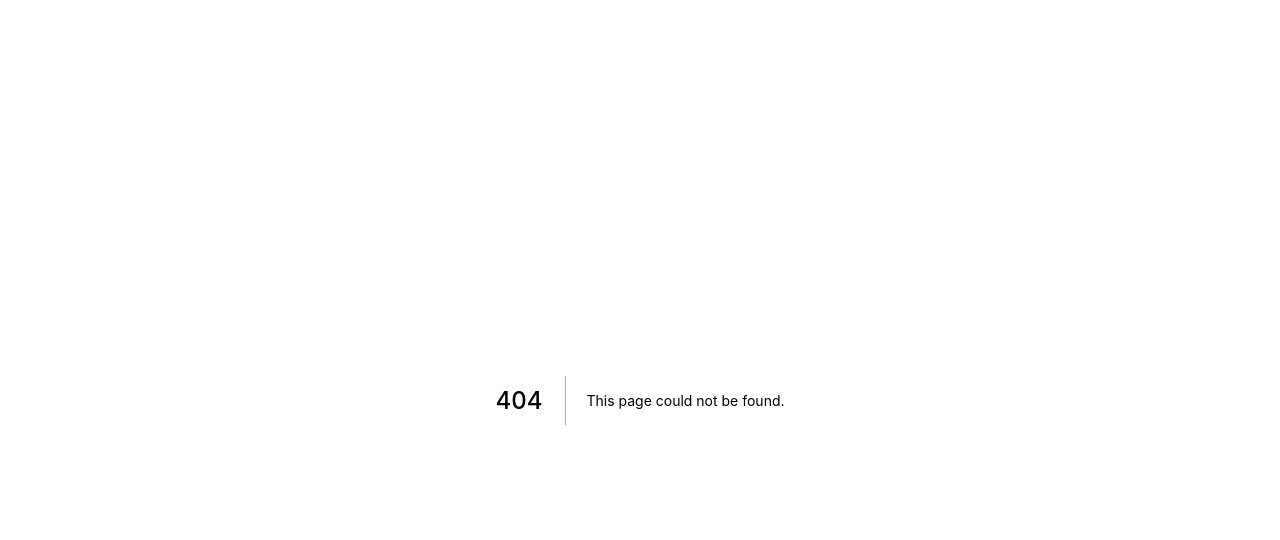
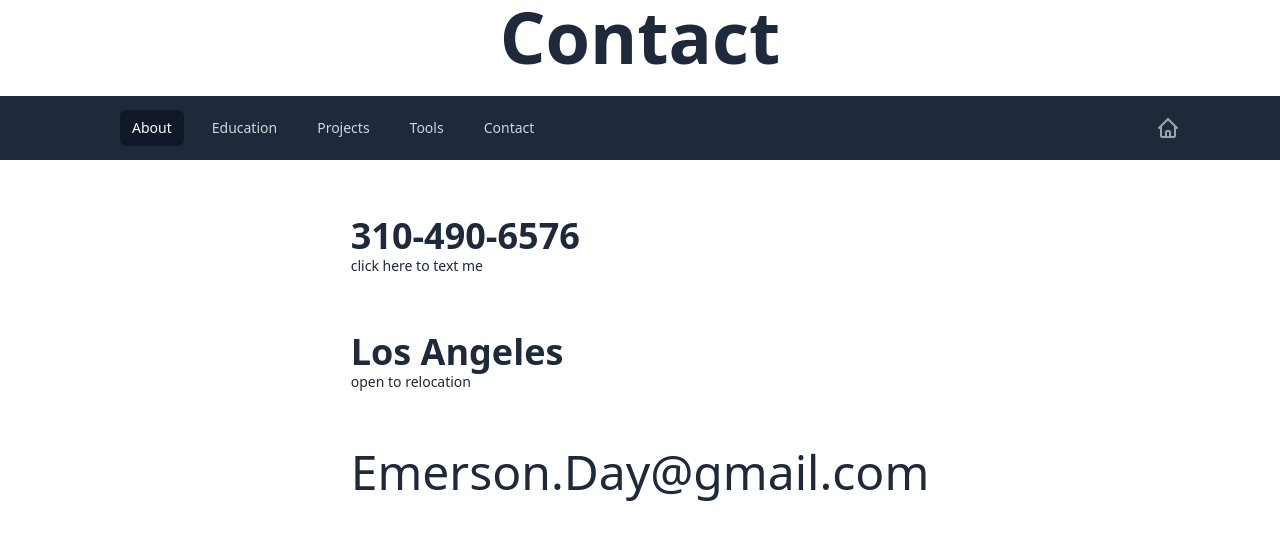
Before and after one commit to emday4prez/next-portfolio, a Next.js app: page /contact in a window 1280 px wide. Before the commit this address had no page. Shown: the top 540 px of the page. Built offline with nearby package versions, Linux system fonts and the light colour scheme.

Commit message:
added contact page

```diff
--- /dev/null
+++ b/pages/contact.tsx
@@ -0,0 +1,56 @@
+import { NextPage } from 'next'
+import Head from 'next/head'
+import Link from 'next/link'
+import Navbar from '../components/Navbar'
+
+const Contact: NextPage = () => {
+  return (
+    <div className='max-w-screen h-screen dark:bg-slate-800 flex flex-col justify-start items-center'>
+      <Head>
+        <title>Emerson Day | Contact</title>
+        <link rel="icon" href="/favicon.ico" />
+      </Head>
+      <h1 className=" lg:text-7xl md:text-6xl sm:text-5xl text-4xl text-left font-bold md:pt-0 pt-8 text-slate-800 dark:text-slate-200 col-span-1 ">
+          Contact
+
+        </h1>
+      <Navbar/>
+       <div className='px-8 h-10'>
+
+        </div>
+      <div>
+       <div className='p-4' >
+
+       <h1 className=" lg:text-4xl md:text-3xl sm:text-xl text-2xl text-left font-bold  text-slate-800 dark:text-slate-200 col-span-1 ">
+          310-490-6576
+        </h1>
+        <p className=' text-slate-800 dark:text-slate-400 text-sm'>
+          <Link className=' text-slate-800 dark:text-slate-300 text-sm' href="sms://+13104906576?body=I%27m%20interested%20in%20hiring%20you.%20Please%20contact%20me."
+         >click here to text me</Link>
+        </p>
+
+       </div>
+
+         <div className='px-8 h-10'>
+
+        </div>
+        <div className='px-4'>
+          <h1 className=" lg:text-4xl md:text-3xl sm:text-xl text-2xl text-left font-bold   text-slate-800 dark:text-slate-200 col-span-1 ">
+          Los Angeles
+        </h1>
+        <p className=' text-slate-800 dark:text-slate-400 text-sm'>open to relocation</p>
+        </div>
+        <div className='px-8 h-10'>
+
+        </div>
+
+        <h1 className="lg:text-5xl md:text-4xl sm:text-2xl text-xl text-left font-light p-4 text-slate-800 dark:text-slate-200 col-span-1">
+          Emerson.Day@gmail.com
+        </h1>
+
+      </div>
+     </div>
+  )
+}
+
+export default Contact
```
Also changed, not shown: public/images/webb.jpg (added).
